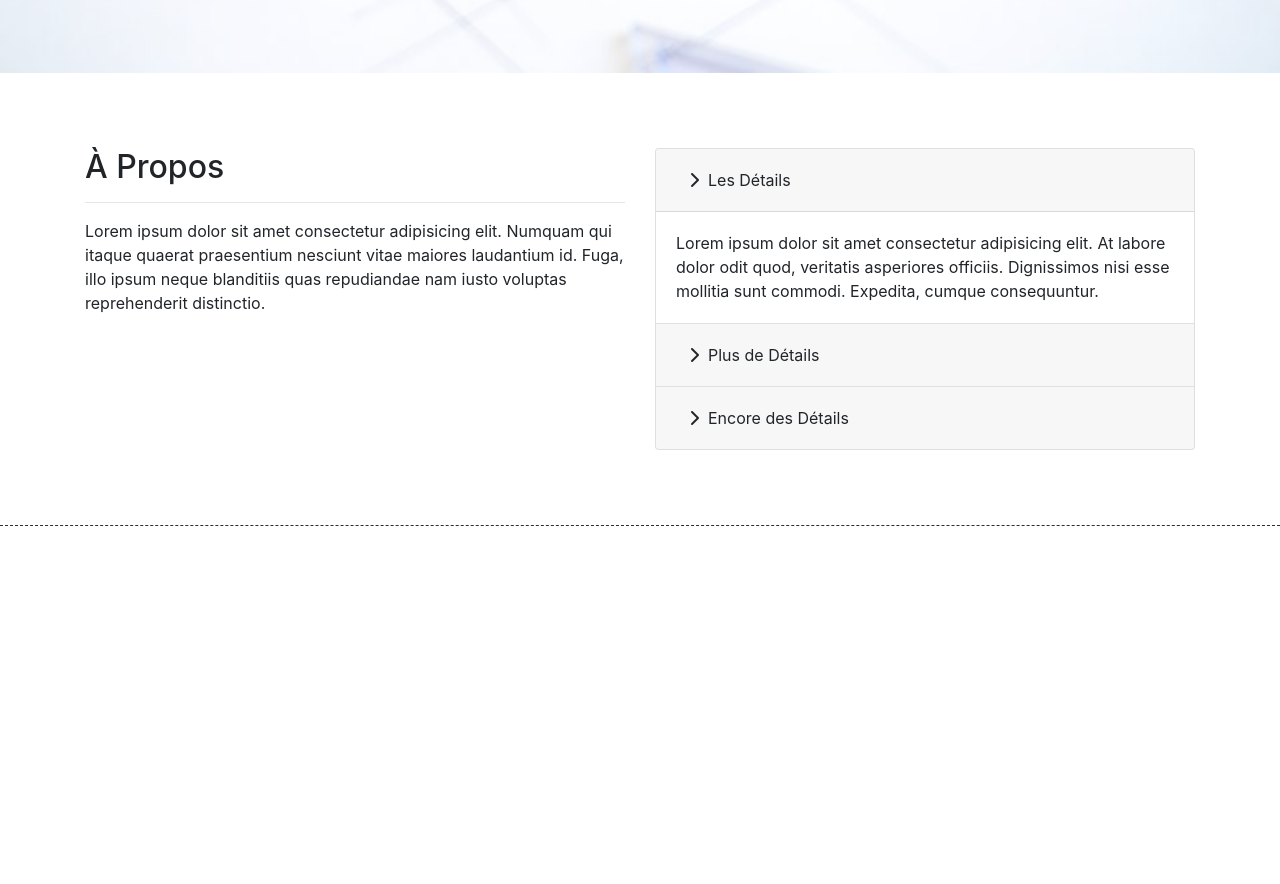
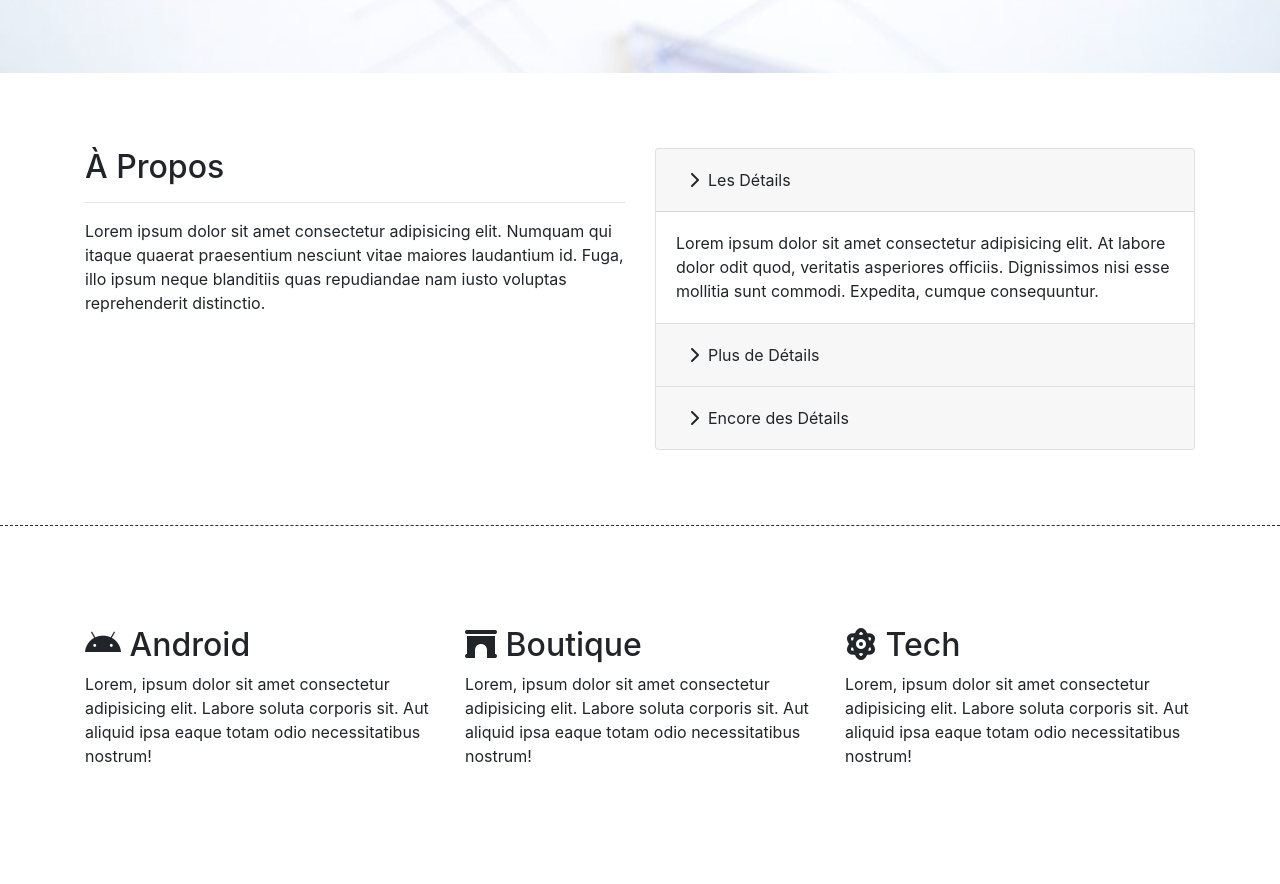
Before and after one commit to Matthieu83600/Agence-Lorem, a plain HTML site: page index.html in a window 1280 px wide. Shown: the part 687-1571 px from the top of the page. Before the commit the page ends 1213 px from the top, so only its background shows below. Drawn offline with nearby package versions, Linux system fonts and the light colour scheme; some packages are replaced by stand-ins of ours; a script that the page names is missing.

Commit message:
feat: section icones

```diff
--- a/index.html
+++ b/index.html
@@ -114,6 +114,25 @@
         </div>
       </div>
     </section>
+    <!-- Section Icônes -->
+    <section id="icons">
+      <div class="container">
+        <div class="row">
+          <div class="col-md-4">
+            <h2><i class="fab fa-android"></i>&nbsp;Android</h2>
+            <p>Lorem, ipsum dolor sit amet consectetur adipisicing elit. Labore soluta corporis sit. Aut aliquid ipsa eaque totam odio necessitatibus nostrum!</p>
+          </div>
+          <div class="col-md-4">
+            <h2><i class="fas fa-archway"></i>&nbsp;Boutique</h2>
+            <p>Lorem, ipsum dolor sit amet consectetur adipisicing elit. Labore soluta corporis sit. Aut aliquid ipsa eaque totam odio necessitatibus nostrum!</p>
+          </div>
+          <div class="col-md-4">
+            <h2><i class="fas fa-atom"></i>&nbsp;Tech</h2>
+            <p>Lorem, ipsum dolor sit amet consectetur adipisicing elit. Labore soluta corporis sit. Aut aliquid ipsa eaque totam odio necessitatibus nostrum!</p>
+          </div>
+        </div>
+      </div>
+    </section>
     <!-- Scripts -->
     <script src="https://code.jquery.com/jquery-3.3.1.slim.min.js"
     integrity="sha384-q8i/X+965DzO0rT7abK41JStQIAqVgRVzpbzo5smXKp4YfRvH+8abtTE1Pi6jizo"
--- a/style.css
+++ b/style.css
@@ -38,3 +38,8 @@ h1 {
   padding-bottom: 75px;
   border-bottom: 1px dashed #2f2d2d;
 }
+/* Trois icônes */
+#icons {
+  padding-top: 100px;
+  padding-bottom: 100px;
+}
```
